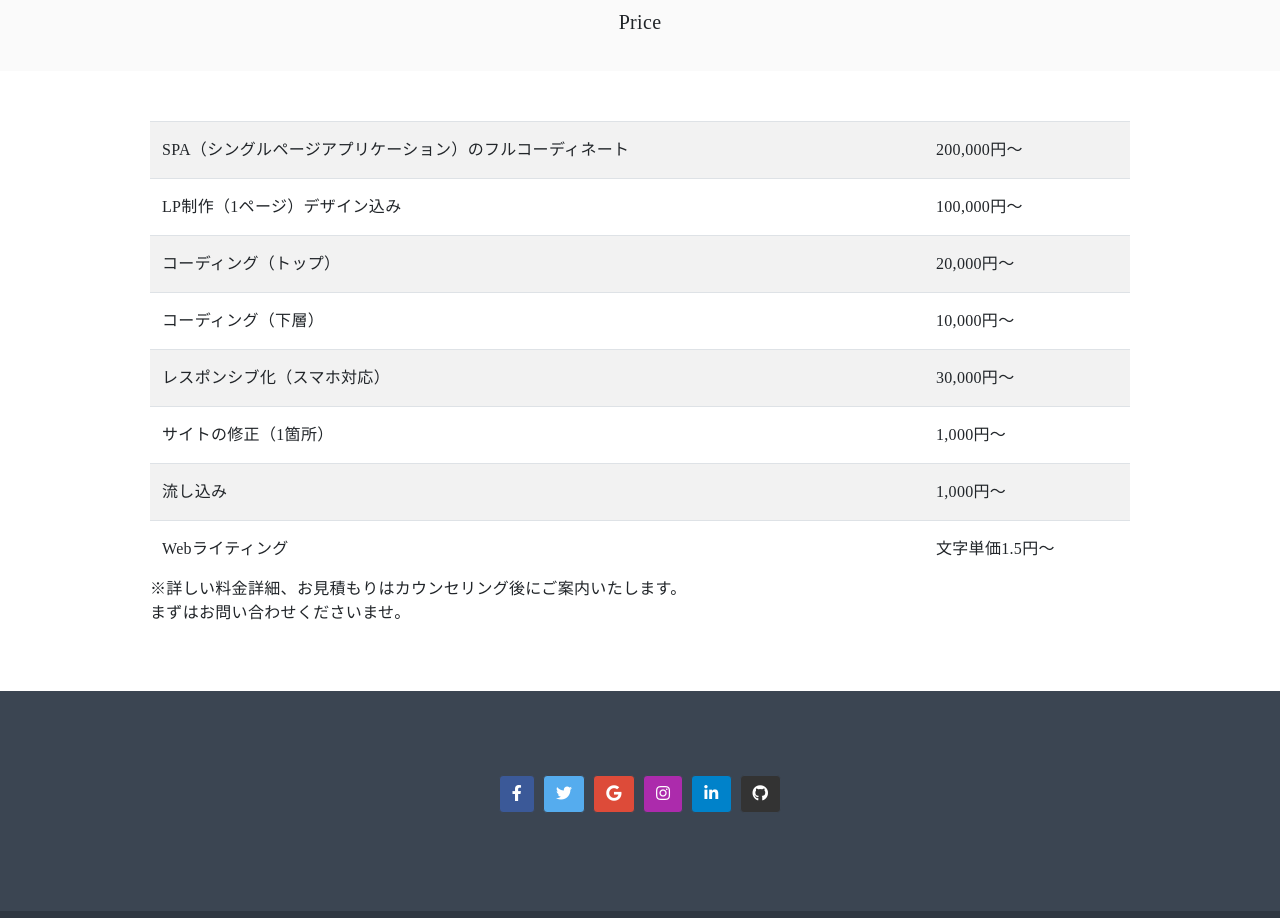
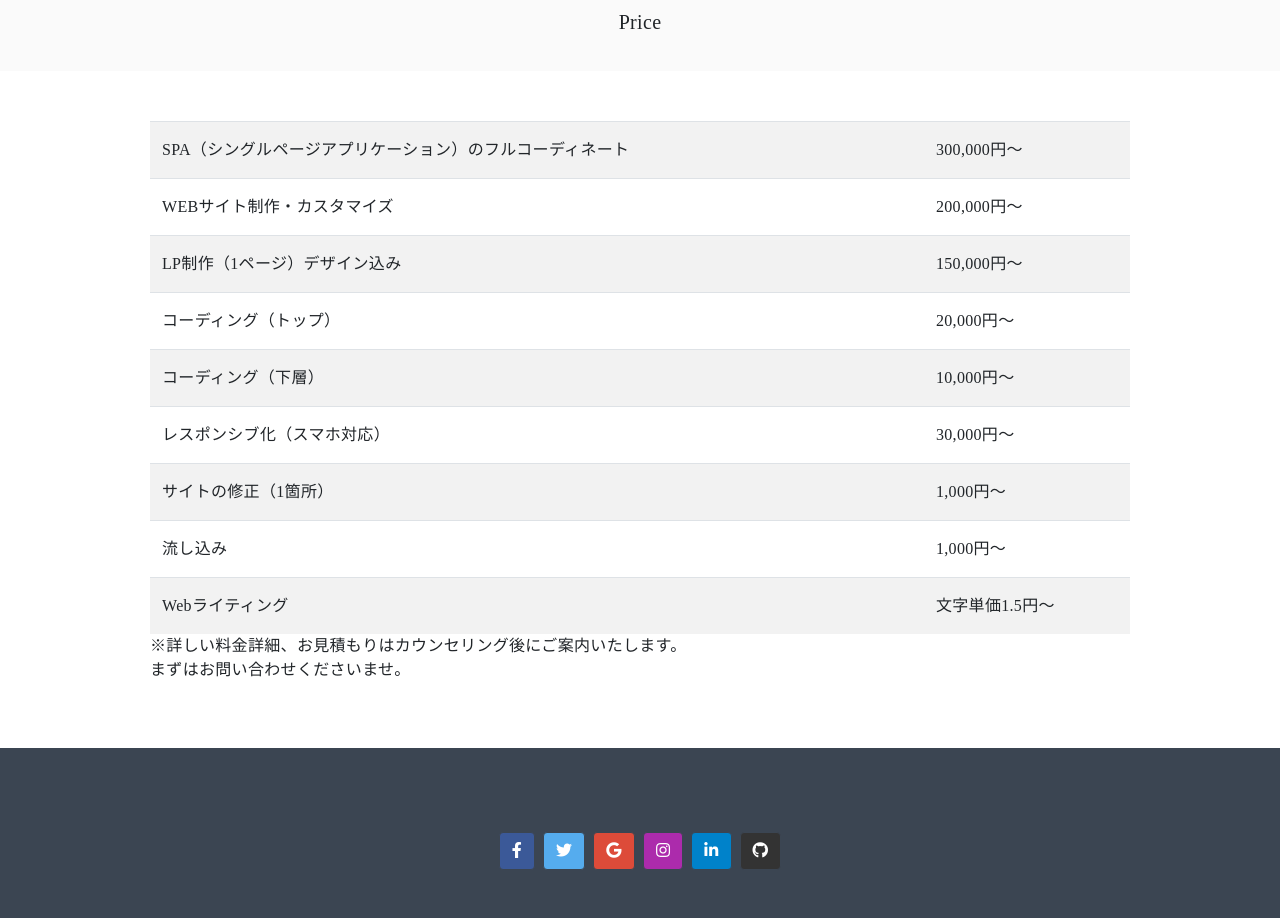
Before and after one commit to rk5155/rk-portforio, a Vue app: page / in a window 1280 px wide. Shown: the part 5185-6103 px from the top of the page. Built offline with nearby package versions, Linux system fonts and the light colour scheme; what vue-mq would draw is missing.

Commit message:
テキスト修正

```diff
--- a/src/serviseData.js
+++ b/src/serviseData.js
@@ -8,8 +8,9 @@ export const serviseData = {
                         { id: 3, h3: "サイトの保守管理", p: 'サイトのアップデートやメンテナンス、セキュリティー対策、SEOの改善など、サイト運用に関することをサポートいたします。', list1: 'メンテナンス', list2: 'アップデート', list3: 'セキュリティー対策', list4: 'データを守るバックアップ', class: 'content2__title--yellow', url: '/service/3'},
                     ],
           prices: [
-                        { id: 1, name: "SPA（シングルページアプリケーション）のフルコーディネート", price: '200,000円〜' },
-                        { id: 2, name: 'LP制作（1ページ）デザイン込み', price: '100,000円〜' },
+                        { id: 1, name: "SPA（シングルページアプリケーション）のフルコーディネート", price: '300,000円〜' },
+                        { id: 9, name: 'WEBサイト制作・カスタマイズ', price: '200,000円〜' },
+                        { id: 2, name: 'LP制作（1ページ）デザイン込み', price: '150,000円〜' },
                         { id: 3, name: 'コーディング（トップ）', price: '20,000円〜' },
                         { id: 4, name: 'コーディング（下層）', price: '10,000円〜' },
                         { id: 5, name: 'レスポンシブ化（スマホ対応）', price: '30,000円〜' },
```
